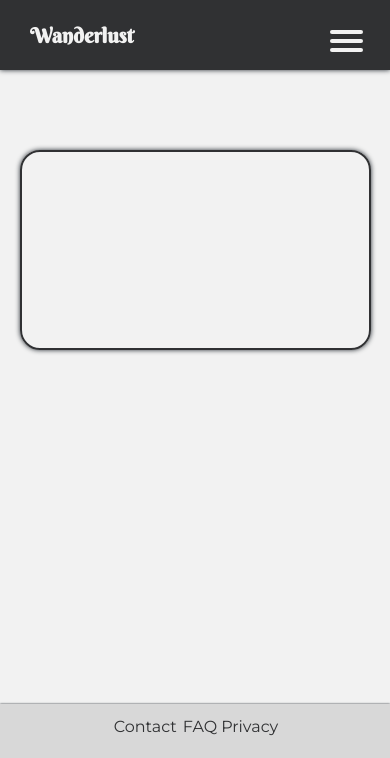
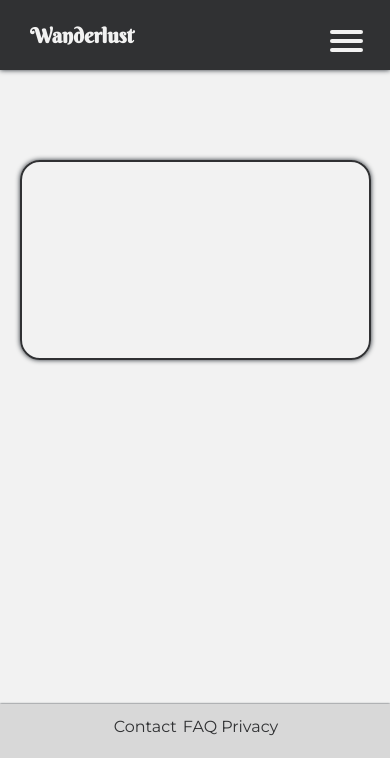
Before and after one commit to martinbolsnes/projectExam1, a plain HTML site: page blog.html in a window 390 px wide. Shown: the top 758 px of the page. Drawn offline with Linux system fonts and the light colour scheme; no server answers.

Commit message:
add nargin top to layout

```diff
--- a/partials/header.css
+++ b/partials/header.css
@@ -86,6 +86,7 @@ header {
   font-family: 'Berkshire Swash', cursive;
   font-size: 2.2rem;
   margin-left: 100px;
+  margin-top: 0;
 }
 
 .logo a,
--- a/partials/home.css
+++ b/partials/home.css
@@ -38,7 +38,6 @@ main {
   background-position: top;
   width: 100%;
   height: 400px;
-  margin-top: -20px;
   display: flex;
   flex-direction: column;
   align-items: center;
@@ -254,7 +253,6 @@ main {
 @media (max-width: 500px) {
   .heroSection {
     height: 200px;
-    margin-top: 70px;
   }
 
   .logoHero {
--- a/partials/layout.css
+++ b/partials/layout.css
@@ -10,13 +10,17 @@ body {
 
 main {
   max-width: 1200px;
-  margin-top: 100px;
+  margin-top: 80px;
 }
 
 h1,
 h2,
 h3 {
   font-family: 'Jost', sans-serif;
+}
+
+h1 {
+  margin-top: 40px;
 }
 
 p {
@@ -57,4 +61,8 @@ footer {
     font-size: 1rem;
     line-height: 1.4rem;
   }
+
+  main {
+    margin-top: 70px;
+  }
 }
```
